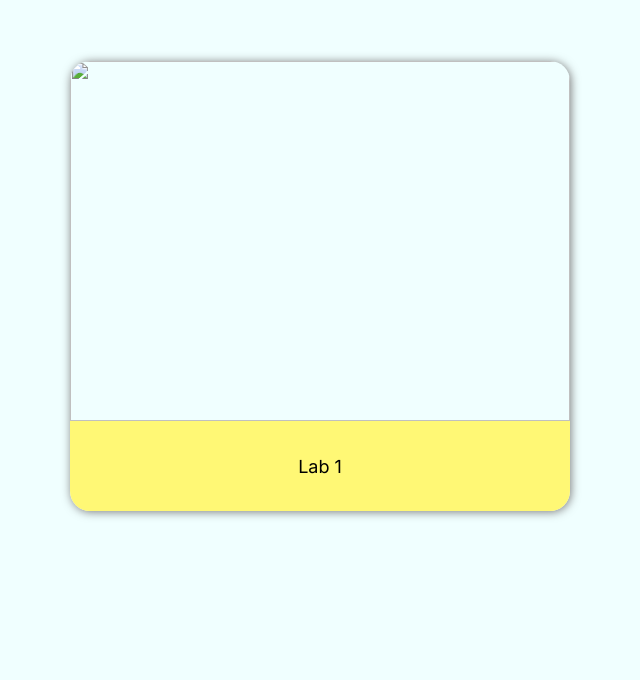
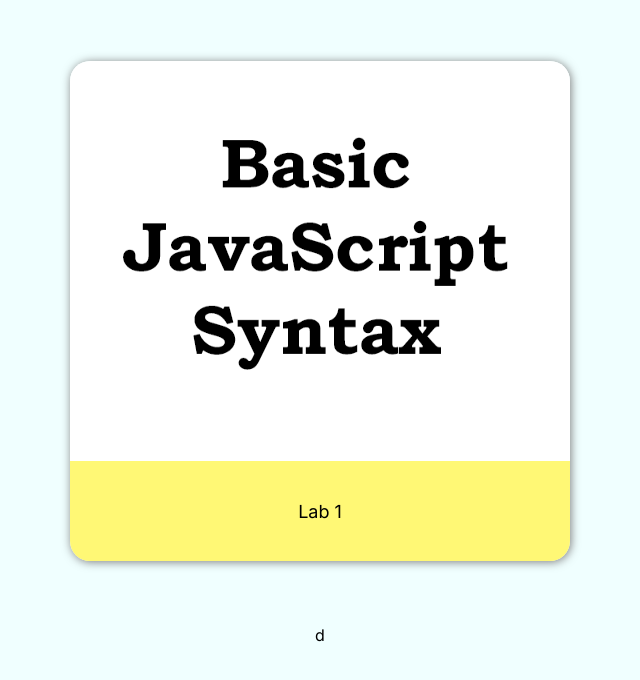
Before and after one commit to YongVuthivathnakk/CADT-web-development, a plain HTML site: page index.html in a window 1280 px wide. Shown: the part 74-754 px from the top of the page, without its empty margins (320-960 px from the left). Drawn offline with Linux system fonts and the light colour scheme; a web font is replaced by a local one.

Commit message:
add images

```diff
--- a/index.html
+++ b/index.html
@@ -17,7 +17,7 @@
     <main>
         <a href="./lab1/index.html" class="exercise-container" id="exercise-4">
             <div class="frame">
-                <img src="" alt="">
+                <img src="./Assets/Lab1.png" alt="">
             </div>
             <div class="title">
                 <p>Lab 1</p>
@@ -27,4 +27,4 @@
 </body>
 </html>
 
-<!-- chore -->
+<!-- chore -->d
--- a/style.css
+++ b/style.css
@@ -31,7 +31,7 @@
 
 .exercise-container
 {
-    height: 450px;
+    height: 500px;
     width: 500px;
     display: flex;
     align-items: center;
```
Also changed, not shown: Assets/Lab1.png (added).
